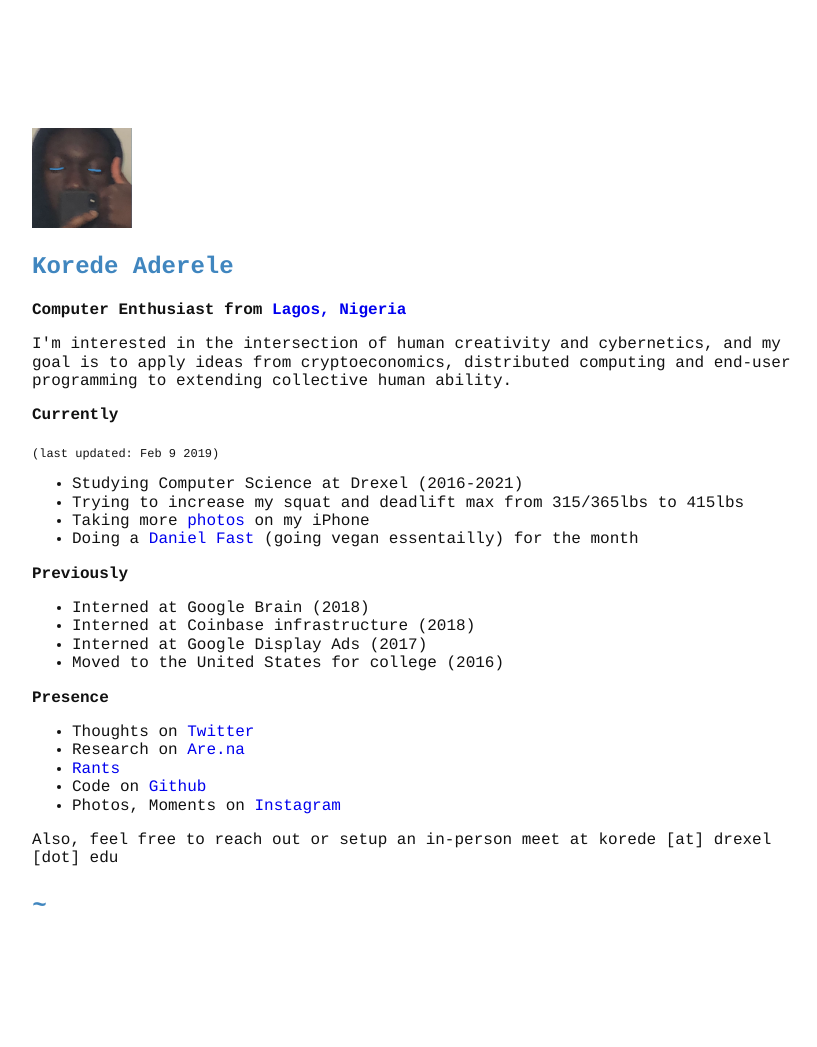
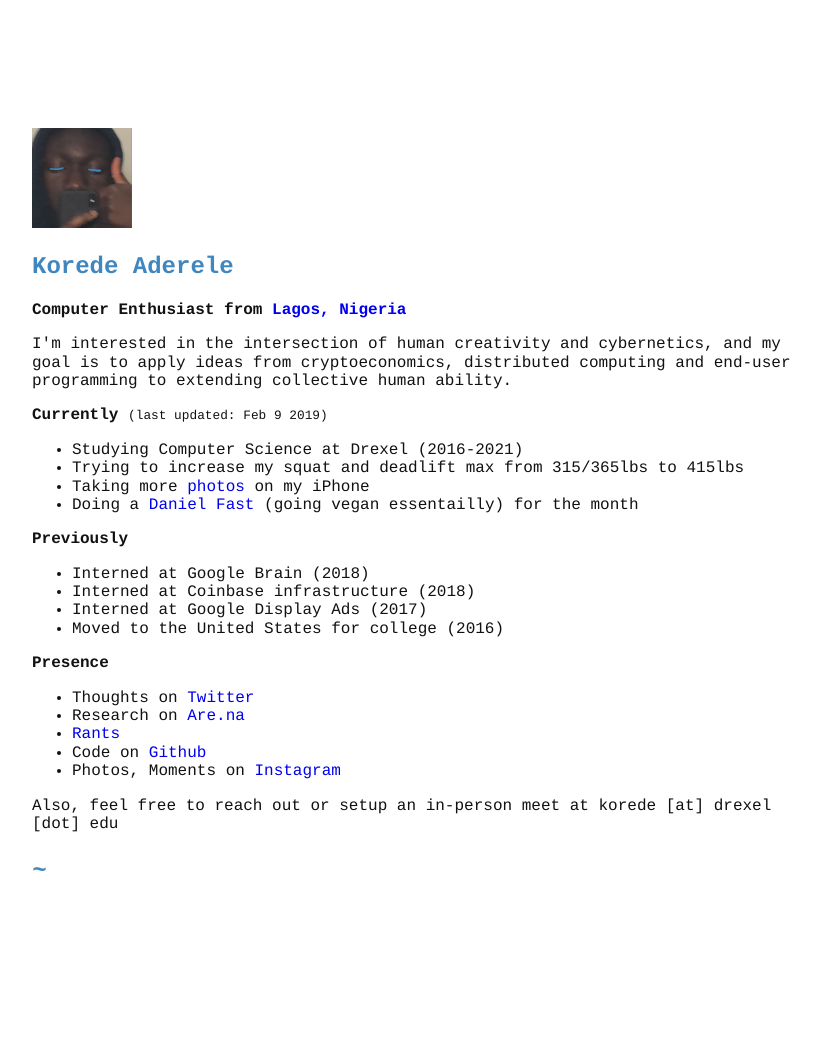
Before and after one commit to Korede-TA/korede-ta.github.io, a Jekyll site: the page built from index.html, in a window 1280 px wide. Shown: the whole page, without its empty margins (96-913 px from the left). Built offline with Jekyll 4.4.1, drawn with Linux system fonts in a browser that asks for light colours; after the commit the page ends 1013 px from its top, so only the background shows below that.

```diff
--- a/index.html
+++ b/index.html
@@ -15,8 +15,7 @@ title: Korede's Website
 	I'm interested in the intersection of human creativity and cybernetics, and my goal is to apply ideas from cryptoeconomics, distributed computing and end-user programming to extending collective human ability.
 <p/>
 
-<b>Currently</b>
-<p><sub>(last updated: Feb 9 2019)</sub></p>
+<b>Currently</b> <small>(last updated: Feb 9 2019)</small>
 <ul>
 	<li>
 		Studying Computer Science at Drexel (2016-2021)
```
